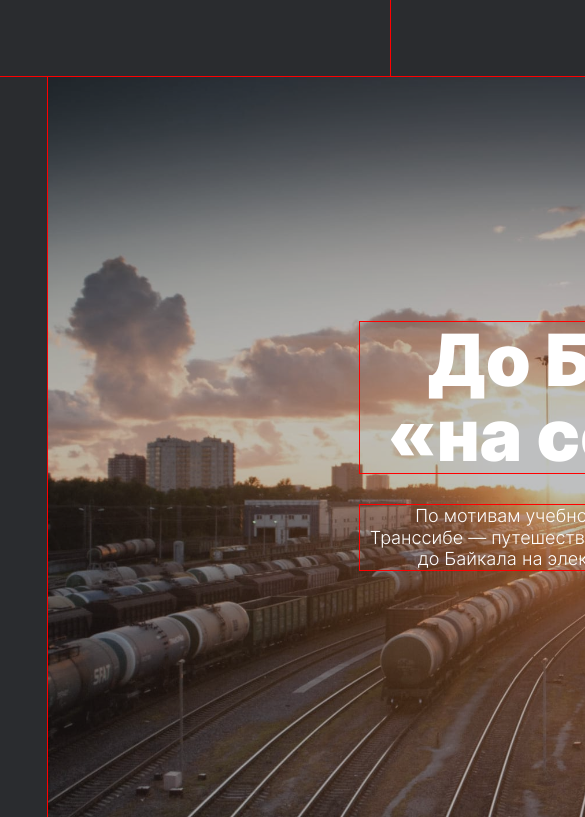
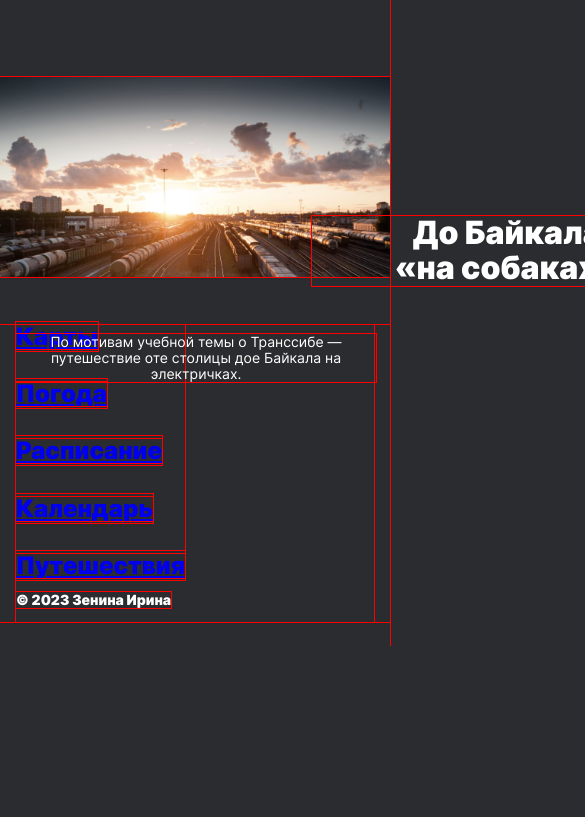
Before and after one commit to Irina-Zenina/russian-travel, a plain HTML site: page index.html in a window 390 px wide. Shown: the part 9851-10668 px from the top of the page, 585 px wide, since content can reach past the window. After the commit the page ends 10497 px from the top, so only its background shows below. Drawn offline with Linux system fonts and the light colour scheme.

Commit message:
зачатки баннера и футера

```diff
--- /dev/null
+++ b/blocks/cover/__baikal-subtitle/cover__baikal-subtitle.css
@@ -0,0 +1,29 @@
+.cover__baikal-subtitle {
+  position: relative;
+  max-width: 360px;
+  width: 100%;
+  text-align: center;
+  vertical-align: center;
+  margin-top: 32px;
+  margin-bottom: 0;
+  font-size: 18px;
+  font-weight: 400;
+  line-height: 1.2;
+  margin-left: 412px;
+  margin-right: 412px;
+  z-index: 3;
+}
+
+@media screen and (max-width: 480px) {
+  .cover__baikal-subtitle {
+    width: 100%;
+    margin-top: 16px;
+    margin-left: 0;
+    margin-right: 0;
+    font-size: 14px;
+    font-weight: 400;
+    line-height: 1.14;
+    margin-left: 16px;
+    margin-right: 16px;
+  }
+}
--- /dev/null
+++ b/blocks/cover/__baikal-title/cover__baikal-title.css
@@ -0,0 +1,24 @@
+.cover__baikal-title {
+  margin: 0;
+  padding: 0;
+  max-width: 560px;
+  width: 100%;
+  text-align: center;
+  vertical-align: center;
+  font-size: 72px;
+  font-weight: 900;
+  line-height: 1.05;
+  margin-top: 245px;
+  margin-right: 312px;
+  margin-left: 312px;
+  margin-bottom: 32px;
+}
+
+@media screen and (max-width: 480px) {
+  .cover__baikal-title {
+    width: 100%;
+    font-size: 32px;
+    font-weight: 900;
+    line-height: 1.09;
+  }
+}
--- /dev/null
+++ b/blocks/cover/__baikal/cover__baikal.css
@@ -0,0 +1,55 @@
+.cover__baikal {
+  background-image: url(../../../images/cover-trains.jpg);
+  display: flex;
+  background-size: cover;
+  color: #fff;
+  text-decoration: none;
+  width: 100%;
+  flex-direction: column;
+  justify-content: center;
+  z-index: 1;
+  position: relative;
+  margin: 0 auto;
+  height: 100vh;
+}
+
+.cover__baikal::before {
+  position: absolute;
+  width: 100%;
+  top: 0;
+  right: 0;
+  left: 0;
+  border-bottom: 0;
+  background: #2a2c2f;
+  opacity: 0.3;
+}
+
+.cover__baikal:hover {
+  content: "";
+  width: 100%;
+  opacity: 0.8;
+  background: #2a2c2f;
+  z-index: 2;
+}
+
+.cover__baikal:hover::before {
+  z-index: 0;
+}
+
+@media screen and (max-width: 1024px) {
+  .cover__baikal {
+    max-height: 640px;
+  }
+}
+
+@media screen and (max-width: 768px) {
+  .cover__baikal {
+    max-height: 490px;
+  }
+}
+
+@media screen and (max-width: 480px) {
+  .cover__baikal {
+    max-height: 200px;
+  }
+}
--- a/blocks/places-russia/__title/places-russia__title.css
+++ b/blocks/places-russia/__title/places-russia__title.css
@@ -9,7 +9,6 @@
 
 @media screen and (max-width: 768px) {
   .places-russia__title {
-    min-width: 340px;
     font-size: 42px;
     font-weight: 900;
     line-height: 1.09;
--- a/index.html
+++ b/index.html
@@ -165,15 +165,26 @@
         </div>
       </div>
     </section>
-    <section>
-      <a href="https://stampsy.com/na-elektrichkakh-do-baikala" class="banner__baikal-link" target="_blank">
-        <div class="banner__baikal">
-          <h3 class="banner__baikal-title">До Байкала «на собаках»</h3>
-          <p class="banner__baikal-subtitle">По мотивам учебной темы о Транссибе&nbsp;— путешествие от столицы до
-            Байкала на электричках.</p>
+    <!-- <section class="cover">
+      <a href="https://stampsy.com/na-elektrichkakh-do-baikala" class="cover__baikal-link" target="_blank">
+        <div class="cover__baikal">
+          <h3 class="cover__baikal-title">До&nbsp;Байкала «на&nbsp;собаках»</h3>
+          <p class="cover__baikal-subtitle">По мотивам учебной темы о Транссибе&nbsp;— путешествие оте&nbsp;столицы
+            дое&nbsp;Байкала на электричках.</p>
+        </div>
+      </a>
+    </section> -->
+
+    <section class="cover">
+      <a href="#" class="cover__baikal" target="_blank">
+        <div></div>
+        <h3 class="cover__baikal-title">До&nbsp;Байкала «на&nbsp;собаках»</h3>
+        <p class="cover__baikal-subtitle">По мотивам учебной темы о Транссибе&nbsp;— путешествие оте&nbsp;столицы
+          дое&nbsp;Байкала на электричках.</p>
         </div>
       </a>
     </section>
+
   </main>
   <section class="footer">
     <div class="footer__columns">
@@ -187,6 +198,7 @@
         </ul>
       </nav>
       <p class="footer__author">&copy;&nbsp;2023&nbsp;Зенина Ирина</p>
+    </div>
   </section>
 
 </body>
--- a/pages/index.css
+++ b/pages/index.css
@@ -24,3 +24,6 @@
 @import url(../blocks/places-russia/__link/places-russia__link.css);
 @import url(../blocks/places-russia/__image/places-russia__image.css);
 @import url(../blocks/places-russia/__paragraph/place-russia__paragraph.css);
+@import url(../blocks/cover/__baikal/cover__baikal.css);
+@import url(../blocks/cover/__baikal-title/cover__baikal-title.css);
+@import url(../blocks/cover/__baikal-subtitle/cover__baikal-subtitle.css);
--- a/styles/style.css
+++ b/styles/style.css
@@ -1,69 +1,3 @@
-.banner__baikal-link {
-  text-decoration: none;
-  color: #ffff;
-}
-
-.banner__baikal-link:hover {
-  content: "";
-  width: 100%;
-  opacity: 0.8;
-  background: #2a2c2f;
-}
-
-.banner__baikal {
-  background-image: url(../images/cover-trains.jpg);
-  position: relative;
-  box-sizing: border-box;
-  background-size: cover;
-  max-width: 1184px;
-  width: 100%;
-  max-height: 740px;
-  height: 100vh;
-  margin: 0;
-  padding: 0;
-  margin-top: 12px;
-  margin-left: 48px;
-  margin-right: 48px;
-  padding-top: 245px;
-  padding-left: 312px;
-  padding-right: 312px;
-}
-
-.banner__baikal::before {
-  content: "";
-  position: absolute;
-  width: 100%;
-  background: #2a2c2f;
-  opacity: 0.3;
-  top: 0;
-  bottom: 0;
-  left: 0;
-}
-
-.banner__baikal-title {
-  margin: 0;
-  padding: 0;
-  position: relative;
-  min-width: 560px;
-  text-align: center;
-  vertical-align: center;
-  font-size: 72px;
-  font-weight: 900;
-  line-height: 1.05;
-}
-
-.banner__baikal-subtitle {
-  position: relative;
-  min-width: 360px;
-  text-align: center;
-  vertical-align: center;
-  margin-top: 32px;
-  margin-bottom: 0;
-  font-size: 18px;
-  font-weight: 14;
-  line-height: 1.2;
-}
-
 .footer__columns {
   padding: 0;
   display: flex;
@@ -77,26 +11,57 @@
   margin-left: 37px;
 }
 
+@media screen and (max-width: 786px) {
+  .footer__columns {
+    margin-top: 88px;
+    margin-left: 24px;
+    margin-right: 24px;
+  }
+}
+
+@media screen and (max-width: 480px) {
+  .footer__columns {
+    flex-direction: column;
+    flex-wrap: wrap;
+    justify-content: space-between;
+    align-items: flex-start;
+    margin-top: 48px;
+    margin-left: 16px;
+    margin-right: 16px;
+  }
+}
+
 .footer__links {
   padding: 0;
+  margin: 0;
   display: flex;
   flex-direction: row;
   flex-wrap: wrap;
   justify-content: space-between;
-  align-items: baseline;
   list-style-type: none;
 }
 
-.footer__link {
-  margin: 0;
-  padding: 0;
-  text-decoration: none;
-  color: #ffff;
-  margin-right: 9px;
-  margin-left: 9px;
-  font-size: 18px;
-  font-weight: 800;
-  line-height: 1.12;
+@media screen and (max-width: 480px) {
+  .footer__links {
+    flex-direction: column;
+    flex-wrap: wrap;
+    justify-content: space-between;
+    align-items: baseline;
+    row-gap: 32px;
+    min-height: 30vh;
+  }
+}
+
+@media screen and (max-width: 480px) {
+  .footer__link {
+    margin-right: 0;
+    margin-left: 0;
+    font-size: 24px;
+    font-weight: 800;
+    line-height: 1;
+    margin-top: 16px;
+    margin-bottom: 16px;
+  }
 }
 
 .footer__link:hover {
```
